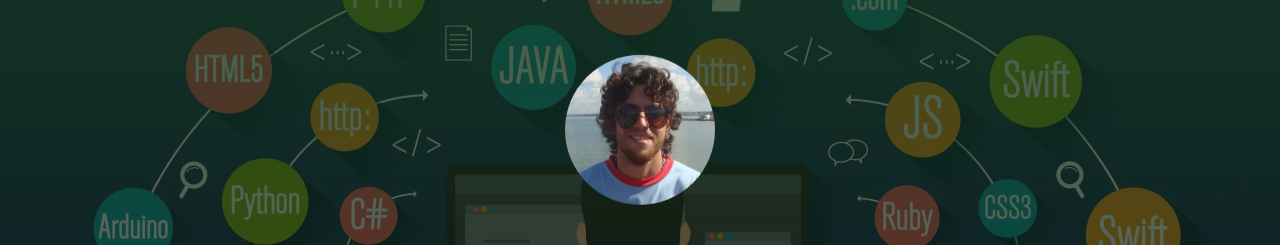
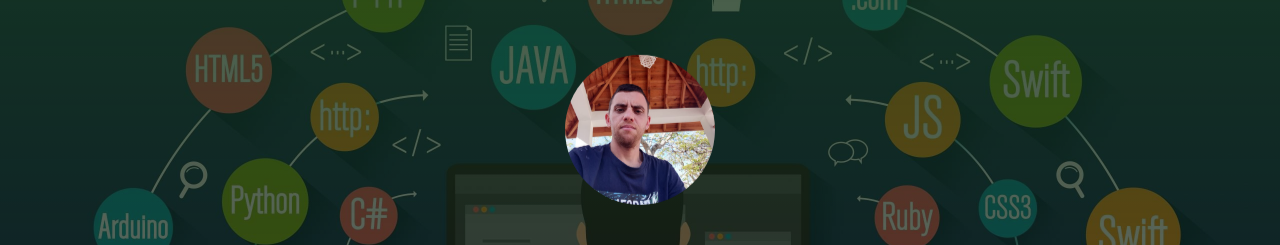
Before and after one commit to rcomas91/rcomas91.github.io, a plain HTML site: page index.html in a window 1280 px wide. Shown: the part 65-310 px from the top of the page. Drawn offline with Linux system fonts and the light colour scheme.

Commit message:
including new photo

```diff
--- a/index.html
+++ b/index.html
@@ -44,7 +44,7 @@
       <div class="page-header-image" data-parallax="true" style="background-image: url('images/cc-bg-1.jpg');"></div>
       <div class="container">
         <div class="content-center">
-          <div class="cc-profile-image"><a href="#"><img src="images/rescale.jpg" alt="Image"/></a></div>
+          <div class="cc-profile-image"><a href="#"><img src="images/mifoto.jpg" alt="Image"/></a></div>
           <div class="h2 title">Raydel Comas Rodríguez</div>
           <p class="category text-white">Web Developer and Net Admin</p><a class="btn btn-primary smooth-scroll mr-2" href="#contact" data-aos="zoom-in" data-aos-anchor="data-aos-anchor">Hire Me</a><a class="btn btn-primary" href="CV.pdf" data-aos="zoom-in" data-aos-anchor="data-aos-anchor">Download CV</a>
         </div>
```
Also changed, not shown: images/mifoto.jpg (added), images/rescale.jpg (deleted).
